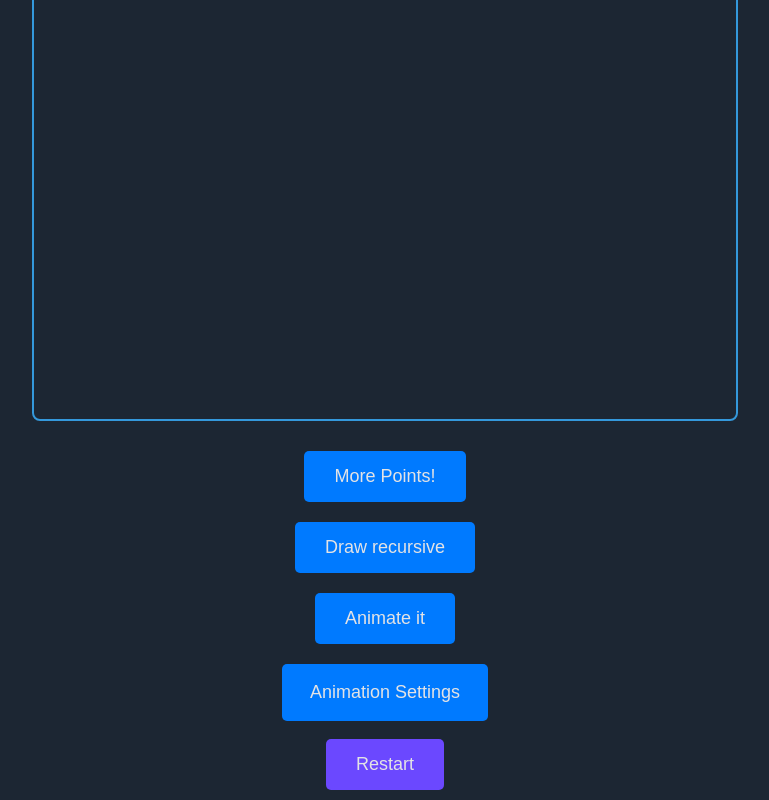
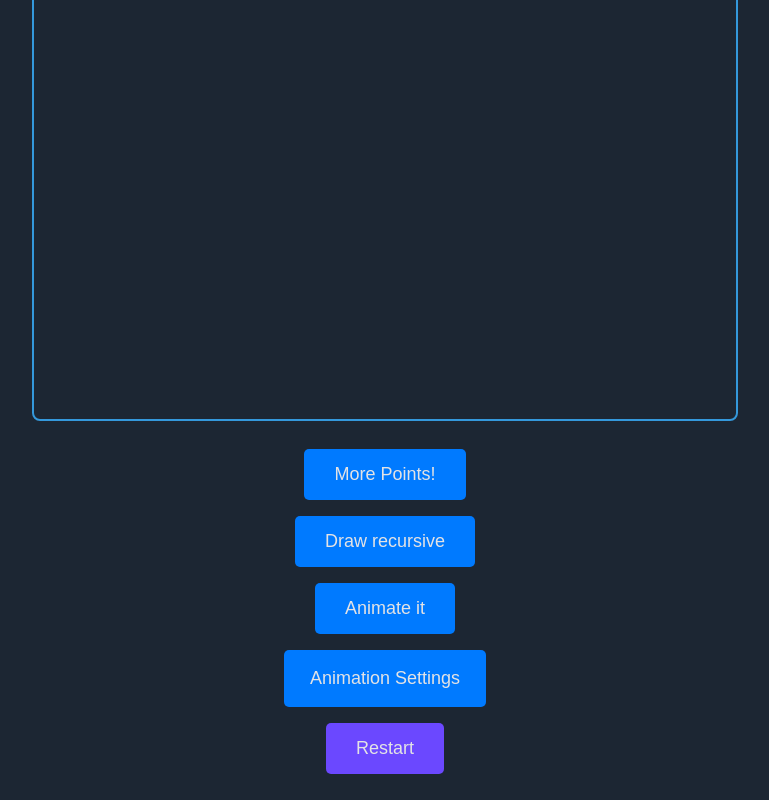
Before and after one commit to KcasTischaWattt/Serpinskiy-carpet, a plain HTML site: page index.html in a window 1280 px wide. Shown: the part 383-1183 px from the top of the page, without its empty margins (255-1024 px from the left). Drawn offline with Linux system fonts and the light colour scheme.

Commit message:
Minor css fixes

```diff
--- a/style.css
+++ b/style.css
@@ -29,7 +29,7 @@ canvas.rotatable:hover {
 }
 
 button {
-    margin: 10px;
+    margin: 8px;
     padding: 15px 30px;
     font-size: 18px;
     cursor: pointer;
@@ -52,6 +52,7 @@ button.restart {
 
 button.restart:hover {
     background-color: #2D3574;
+    color: #898989;
 }
 
 div {
@@ -72,7 +73,7 @@ div {
     outline: none;
     font-size: 18px;
     transition: 0.4s;
-    margin-bottom: 8px;
+    margin: 8px;
     display: flex;
     justify-content: center;
     align-items: center;
@@ -96,7 +97,7 @@ div {
 }
 
 .panel input {
-    margin-bottom: 16px;
+    margin-bottom: 8px;
 }
 
 .slider-container {
```
